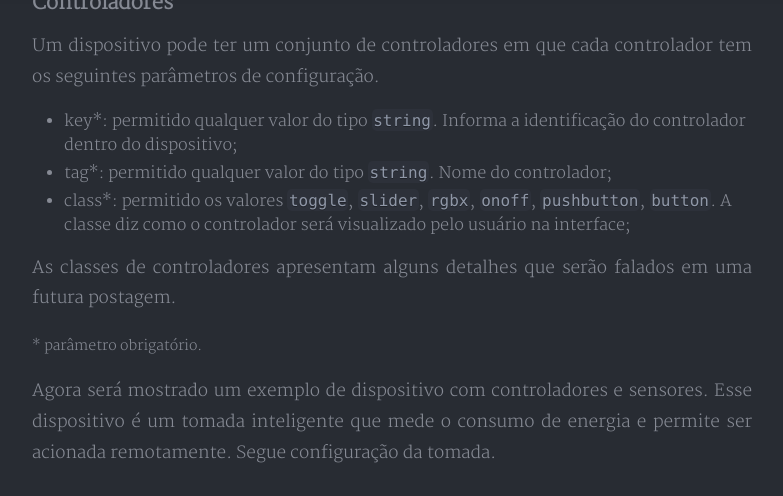
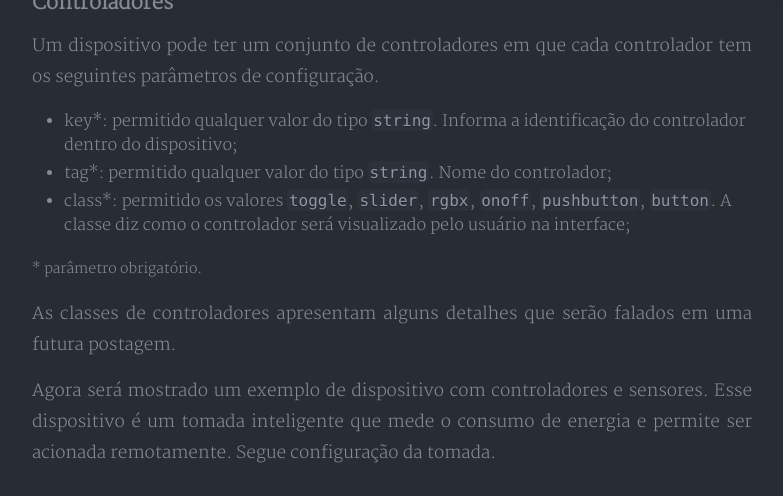
Before and after one commit to danielaraujorn/blog, a Jekyll site: the page built from _posts/2018-09-16-cadastro-dispositivo-parte-1.md, in a window 1280 px wide and 900 px high, scrolled down 2520 px, cut to the strip 0-496 px from the top of the window. Shown: the whole strip, without its empty margins (248-1031 px from the left). Built offline with Jekyll 4.4.1, drawn with Linux system fonts in a browser that asks for light colours; nearby versions of some CDN libraries; comment, search, counter and statistics services are not loaded; a style sheet for code colours, icons or effects is not loaded.

Commit message:
fix post

```diff
--- a/_posts/2018-09-16-cadastro-dispositivo-parte-1.md
+++ b/_posts/2018-09-16-cadastro-dispositivo-parte-1.md
@@ -57,9 +57,9 @@ Um dispositivo pode ter um conjunto de controladores em que cada controlador tem
   * tag*: permitido qualquer valor do tipo `string`. Nome do controlador;
   * class*: permitido os valores `toggle`, `slider`, `rgbx`, `onoff`, `pushbutton`, `button`. A classe diz como o controlador será visualizado pelo usuário na interface;
 
+<span style="font-size:14px">\* parâmetro obrigatório.</span>
+
 As classes de controladores apresentam alguns detalhes que serão falados em uma futura postagem.
-
-<span style="font-size:14px">\* parâmetro obrigatório.</span>
 
 Agora será mostrado um exemplo de dispositivo com controladores e sensores. Esse dispositivo é um tomada inteligente que mede o consumo de energia e permite ser acionada remotamente. Segue configuração da tomada.
 
```
